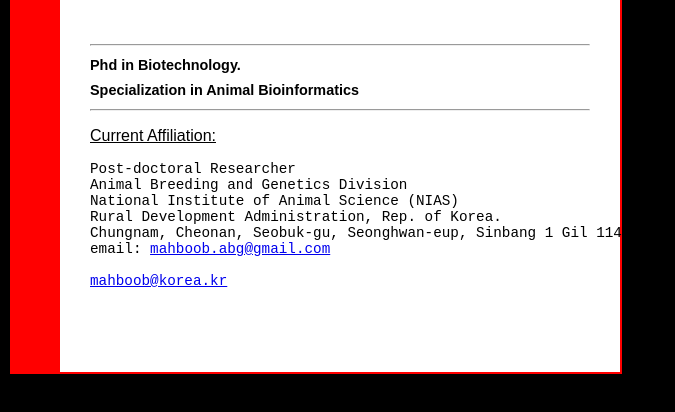
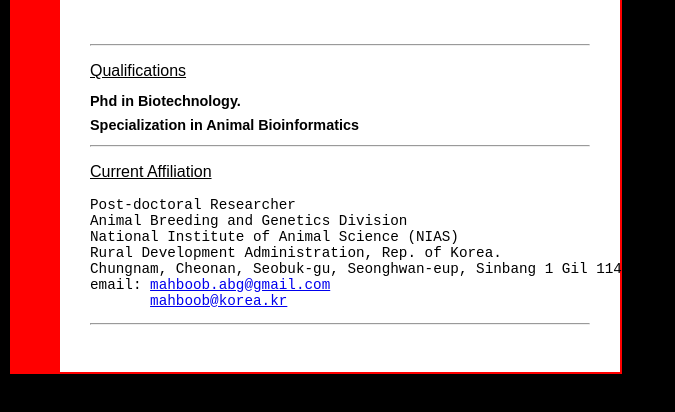
Before and after one commit to mahboob82/mahboob82.github.io, a plain HTML site: page contact.htm in a window 1280 px wide. Shown: the part 100-512 px from the top of the page, without its empty margins (0-675 px from the left). Drawn offline with Linux system fonts and the light colour scheme.

Commit message:
Update contact.htm

```diff
--- a/contact.htm
+++ b/contact.htm
@@ -42,11 +42,12 @@
 <h1>ALAM/ MAHBOOB</h2>
 <br>
 <hr>
+<p>Qualifications</p>
 <h3>Phd in Biotechnology.</h3>
 <h3>Specialization in Animal Bioinformatics</h3>
 <hr>
 
-<p>Current Affiliation:</p>
+<p>Current Affiliation</p>
 <pre>
 Post-doctoral Researcher
 Animal Breeding and Genetics Division
@@ -54,8 +55,8 @@ National Institute of Animal Science (NIAS)
 Rural Development Administration, Rep. of Korea.
 Chungnam, Cheonan, Seobuk-gu, Seonghwan-eup, Sinbang 1 Gil 114
 email: <a href="mailto:mahboob.abg@gmail.com">mahboob.abg@gmail.com</a>
-       <br><a href="mailto:mahboob.abg@gmail.com">mahboob@korea.kr</a>
+       <a href="mailto:mahboob.abg@gmail.com">mahboob@korea.kr</a>
 </pre>
-
+<hr>
 </body>
 </html>
```
